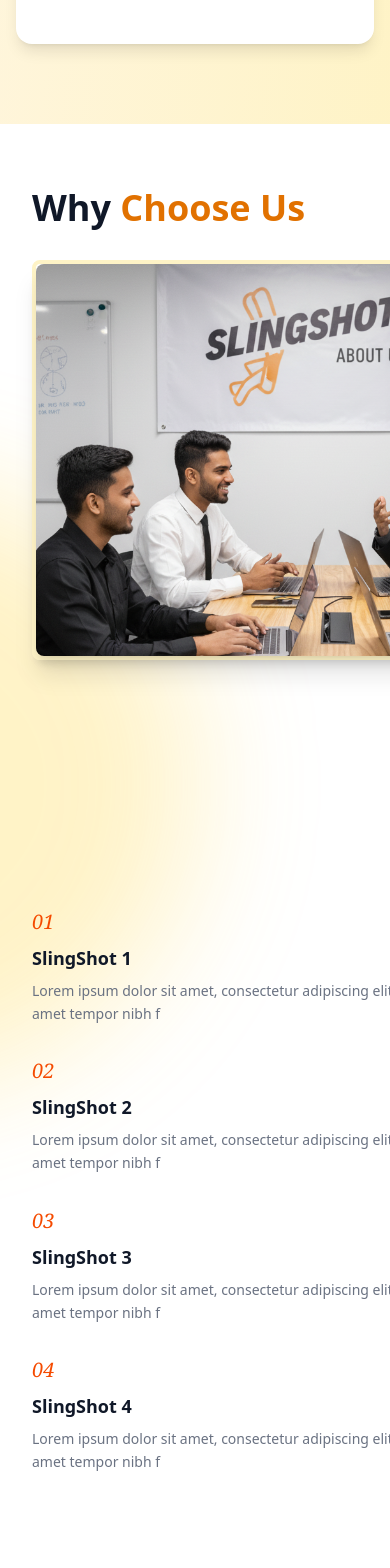
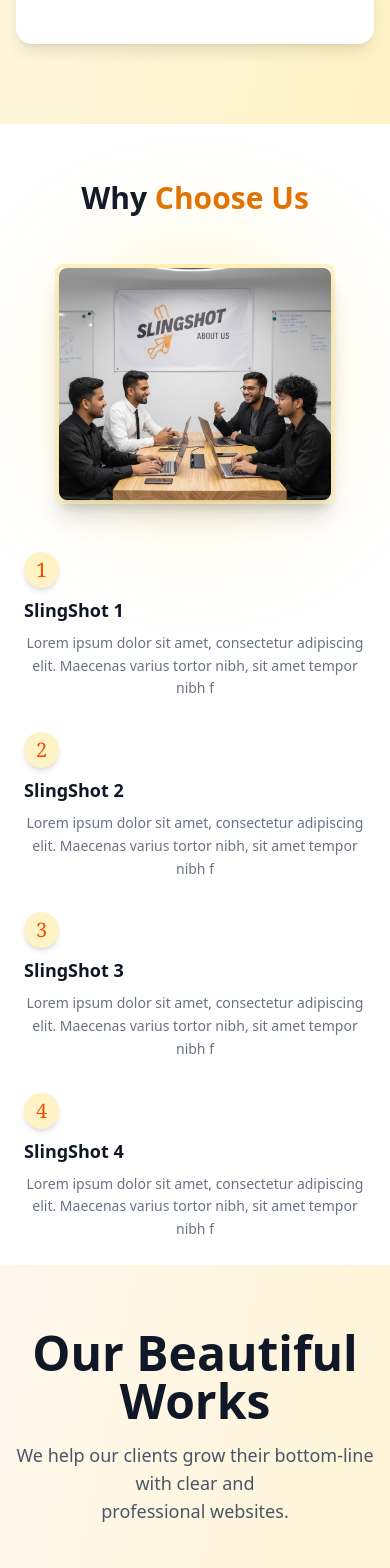
Before and after one commit to saradbabushrestha/Slingshot-Creative-, a React (Vite) app: page / in a window 390 px wide. Shown: the part 5100-6668 px from the top of the page. Before the commit the page ends 6606 px from the top, so only its background shows below. Built offline with nearby package versions, Linux system fonts and the light colour scheme; grey boxes are pictures that could not be loaded.

Commit message:
project section grid feature

```diff
--- a/package.json
+++ b/package.json
@@ -13,6 +13,7 @@
     "@heroicons/react": "^2.2.0",
     "@tailwindcss/vite": "^4.1.14",
     "framer-motion": "^12.23.22",
+    "lucide-react": "^0.545.0",
     "react": "^19.1.1",
     "react-dom": "^19.1.1",
     "react-router-dom": "^7.9.3"
--- a/src/App.tsx
+++ b/src/App.tsx
@@ -2,6 +2,7 @@ import "./App.css";
 import About from "./page/About";
 
 import Home from "./page/Home";
+import PortfolioGrid from "./page/Project";
 import Services from "./page/Service";
 import WhyChooseUs from "./page/Whyus";
 
@@ -12,6 +13,7 @@ const App: React.FC = () => {
       <About />
       <Services />
       <WhyChooseUs />
+      <PortfolioGrid />
     </>
   );
 };
--- /dev/null
+++ b/src/page/Project.tsx
@@ -0,0 +1,99 @@
+import React, { useState } from "react";
+import { Loader2 } from "lucide-react";
+
+interface PortfolioItem {
+  id: number;
+  imageUrl: string;
+  title: string;
+}
+
+const PortfolioGrid: React.FC = () => {
+  const [isLoading, setIsLoading] = useState(false);
+
+  const portfolioItems: PortfolioItem[] = Array.from(
+    { length: 12 },
+    (_, i) => ({
+      id: i + 1,
+      imageUrl: `https://picsum.photos/seed/${i + 1}/400/400`,
+      title: `Project ${i + 1}`,
+    })
+  );
+
+  const loadMore = () => {
+    setIsLoading(true);
+    setTimeout(() => setIsLoading(false), 1500);
+  };
+
+  return (
+    <div className="min-h-screen bg-gradient-to-br from-orange-50 to-amber-100  py-16 px-4">
+      <div className="max-w-7xl mx-auto">
+        {/* Header */}
+        <div className="text-center mb-12">
+          <h1 className="text-5xl font-bold text-gray-900 mb-4">
+            Our Beautiful Works
+          </h1>
+          <p className="text-gray-600 text-lg">
+            We help our clients grow their bottom-line with clear and
+            <br />
+            professional websites.
+          </p>
+        </div>
+
+        {/* Load More Button */}
+        {/* <div className="flex justify-center mb-12">
+          <button
+            onClick={loadMore}
+            disabled={isLoading}
+            className="px-8 py-3 bg-white border-2 border-gray-300 rounded-md font-medium text-gray-700 hover:border-gray-400 hover:shadow-md transition-all duration-300 flex items-center gap-2 disabled:opacity-70"
+          >
+            {isLoading ? (
+              <>
+                <Loader2 className="w-5 h-5 animate-spin" />
+                Loading...
+              </>
+            ) : (
+              <>
+                <Loader2 className="w-5 h-5" />
+                Load More
+              </>
+            )}
+          </button>
+        </div> */}
+
+        {/* Uniform Grid */}
+        <div className="grid grid-cols-2 md:grid-cols-3 lg:grid-cols-4 gap-6">
+          {portfolioItems.map((item) => (
+            <div
+              key={item.id}
+              className="relative w-full h-64 md:h-72 overflow-hidden rounded-lg bg-white shadow-md transition-transform duration-500 hover:-translate-y-2 hover:shadow-xl"
+            >
+              <img
+                src={item.imageUrl}
+                alt={item.title}
+                className="w-full h-full object-cover transition-transform duration-500 hover:scale-105"
+              />
+              <div className="absolute inset-0 bg-black/60 opacity-0 hover:opacity-100 transition-opacity duration-500 flex flex-col justify-end p-4">
+                <h3 className="text-white font-semibold text-lg">
+                  {item.title}
+                </h3>
+                <p className="text-white/80 text-sm mt-1">View Details →</p>
+              </div>
+            </div>
+          ))}
+        </div>
+
+        {/* Loading Indicator */}
+        {isLoading && (
+          <div className="mt-8 flex justify-center">
+            <div className="flex items-center gap-2 text-gray-600">
+              <Loader2 className="w-6 h-6 animate-spin" />
+              <span>Loading more works...</span>
+            </div>
+          </div>
+        )}
+      </div>
+    </div>
+  );
+};
+
+export default PortfolioGrid;
--- a/src/page/Whyus.tsx
+++ b/src/page/Whyus.tsx
@@ -7,8 +7,10 @@ interface FeatureProps {
 }
 
 const Feature: React.FC<FeatureProps> = ({ number, title, description }) => (
-  <div className="flex flex-col items-start space-y-2">
-    <span className="text-orange-600 font-serif text-xl italic">{number}</span>
+  <div className="flex flex-col items-start space-y-2 text-center sm:text-left">
+    <span className="text-orange-600 font-serif text-xl  bg-amber-100 px-3 py-1 rounded-full shadow-md">
+      {number}
+    </span>
     <h3 className="text-gray-900 font-bold text-lg">{title}</h3>
     <p className="text-gray-500 text-sm leading-relaxed">{description}</p>
   </div>
@@ -16,10 +18,15 @@ const Feature: React.FC<FeatureProps> = ({ number, title, description }) => (
 
 const SlingShot: React.FC<{ className?: string }> = ({ className = "" }) => (
   <div className={`relative ${className}`}>
+    {/* Glowing Background Behind Image */}
+    <div className="absolute inset-0 flex justify-center items-center">
+      <div className="w-[250px] sm:w-[350px] md:w-[450px] h-[250px] sm:h-[350px] md:h-[450px] bg-amber-300/50 rounded-full blur-3xl animate-pulse" />
+    </div>
+
     <img
       src="/aboutus.png"
       alt="SlingShot"
-      className="w-full h-full object-cover rounded-lg shadow-lg"
+      className="relative w-full h-full object-cover rounded-lg shadow-lg z-10"
     />
   </div>
 );
@@ -27,25 +34,25 @@ const SlingShot: React.FC<{ className?: string }> = ({ className = "" }) => (
 export default function WhyChooseUs() {
   const features: FeatureProps[] = [
     {
-      number: "01",
+      number: "1",
       title: "SlingShot 1",
       description:
         "Lorem ipsum dolor sit amet, consectetur adipiscing elit. Maecenas varius tortor nibh, sit amet tempor nibh f",
     },
     {
-      number: "02",
+      number: "2",
       title: "SlingShot 2",
       description:
         "Lorem ipsum dolor sit amet, consectetur adipiscing elit. Maecenas varius tortor nibh, sit amet tempor nibh f",
     },
     {
-      number: "03",
+      number: "3",
       title: "SlingShot 3",
       description:
         "Lorem ipsum dolor sit amet, consectetur adipiscing elit. Maecenas varius tortor nibh, sit amet tempor nibh f",
     },
     {
-      number: "04",
+      number: "4",
       title: "SlingShot 4",
       description:
         "Lorem ipsum dolor sit amet, consectetur adipiscing elit. Maecenas varius tortor nibh, sit amet tempor nibh f",
@@ -53,27 +60,24 @@ export default function WhyChooseUs() {
   ];
 
   return (
-    <div className="relative h-[50%] bg-white overflow-hidden p-8 md:p-16">
-      {/* Glowing Brown Circle Background */}
-      <div className="absolute top-1/2 left-1/2 -translate-x-1/1 -translate-y-[55%] w-[600px] h-[600px] bg-amber-300/50 rounded-full blur-3xl animate-pulse" />
-
+    <div className="relative min-h-[50vh] bg-white overflow-hidden p-6 sm:p-10 md:p-16">
       <div className="relative max-w-7xl mx-auto">
-        <div className="grid lg:grid-cols-2 gap-12 items-start">
+        <div className="grid grid-cols-1 lg:grid-cols-2 gap-12 items-start">
           {/* Left Section */}
-          <div className="space-y-8 pt-8">
-            <div>
-              <h2 className="text-4xl md:text-5xl font-bold text-gray-900 mb-4">
+          <div className="space-y-8 pt-8 flex flex-col items-center lg:items-start">
+            <div className="text-center lg:text-left">
+              <h2 className="text-3xl sm:text-4xl md:text-5xl font-bold text-gray-900 mb-4">
                 Why <span className="text-amber-600">Choose Us</span>
               </h2>
             </div>
 
-            <div className="col-span-1 aspect-square">
-              <SlingShot className="w-150 h-100 border-4 border-amber-100 rounded-lg shadow-xl" />
+            <div>
+              <SlingShot className="w-70 sm:w-120  h-60 sm:h-80 border-4 border-amber-100 rounded-lg shadow-xl " />
             </div>
           </div>
 
           {/* Right Section - Features */}
-          <div className="grid sm:grid-cols-2 gap-8 lg:pt-20">
+          <div className="grid grid-cols-1 sm:grid-cols-2 gap-8 lg:pt-20 text-center sm:text-left">
             {features.map((feature) => (
               <Feature key={feature.number} {...feature} />
             ))}
```
Also changed, not shown: 1 other file (tests, documents, lock files or other folders).
